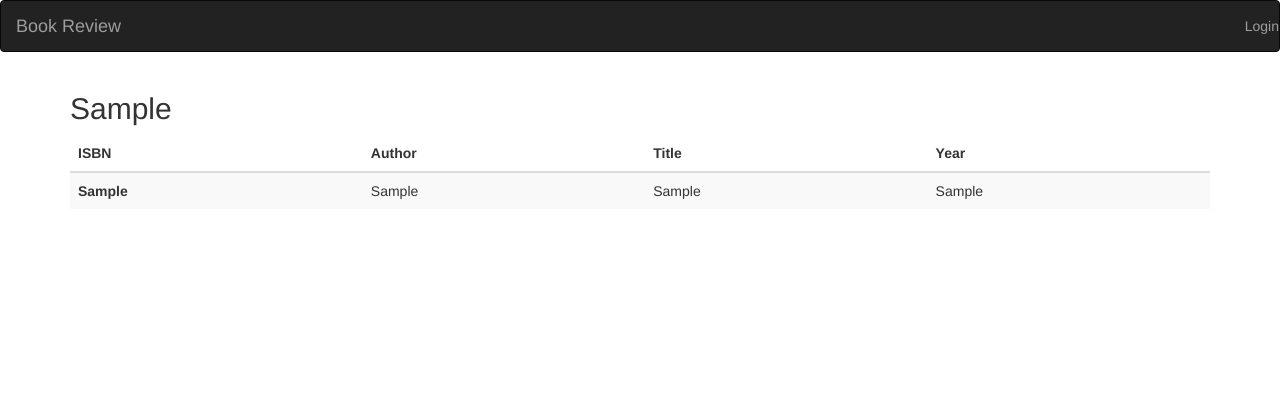
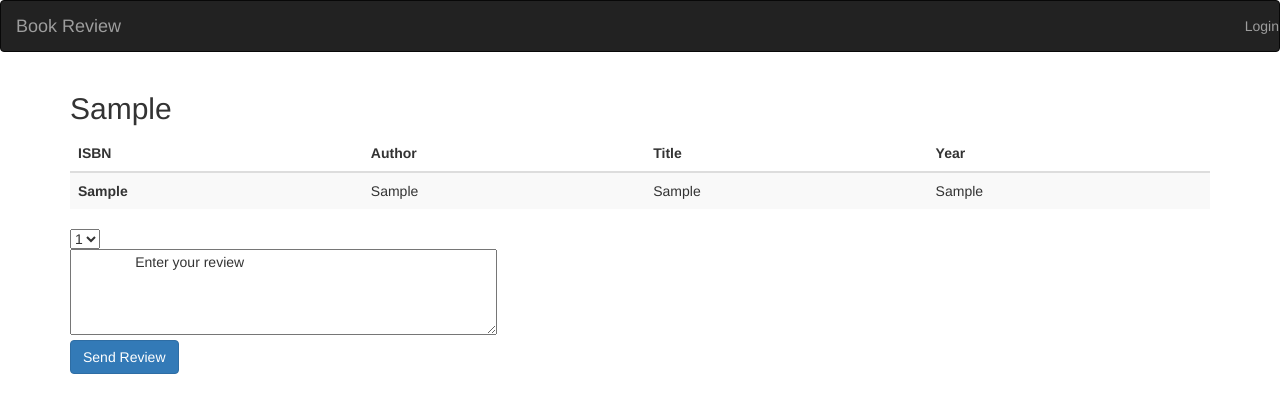
Before and after one commit to vinicius0197/bookreview, a Flask app: template templates/book.html in a window 1280 px wide. Shown: the top 413 px of the page. Run offline with Flask 2, Linux system fonts and the light colour scheme; the template is opened without the code that fills it: most values are stand-ins (such as "Sample title", 1, 10 or a date in 2020); some libraries are stand-ins or nearby versions.

Commit message:
Added basic review functionality

```diff
--- a/application.py
+++ b/application.py
@@ -162,6 +162,7 @@ def search():
 		return render_template("search.html")
 
 @app.route("/search/<id>")
+@login_required
 def search_id(id):
 	book_id = int(id)
 
@@ -169,3 +170,15 @@ def search_id(id):
 		{"id": book_id}).fetchone()
 
 	return render_template("book.html", book_info=book_info)
+
+@app.route("/review/<id>", methods=['POST'])
+def review(id):
+	rating = request.form.get("review")
+	book_id = int(id)
+	text = request.form.get("text")
+
+	db.execute("INSERT INTO reviews (rating, review_id, text) VALUES (:rating, :book_id, :text)", \
+		{"rating": rating, "book_id": book_id, "text":text})
+	db.commit()
+
+	return redirect(url_for('search', id=book_id))
--- a/templates/book.html
+++ b/templates/book.html
@@ -3,6 +3,9 @@
 {% block title %} Book Info {% endblock %}
 
 {% block body %}
+<link href="https://stackpath.bootstrapcdn.com/font-awesome/4.7.0/css/font-awesome.min.css" rel="stylesheet" integrity="sha384-wvfXpqpZZVQGK6TAh5PVlGOfQNHSoD2xbE+QkPxCAFlNEevoEH3Sl0sibVcOQVnN" crossorigin="anonymous">
+
+<link rel="stylesheet" href="//netdna.bootstrapcdn.com/font-awesome/4.2.0/css/font-awesome.min.css">
 
 <div class="container">
 	<h2> {{ book_info[3] }} </h2>
@@ -28,6 +31,22 @@
 			</tr>
 		</tbody>
 	</table>
-</div>
+
+
+<form action="{{ url_for('review', id=book_info[0]) }}" method="post">
+	<select name="review">
+		<option value="1">1</option>
+		<option value="2">2</option>
+		<option value="3">3</option>
+		<option value="4">4</option>
+		<option value="5">5</option>
+	</select><br>
+
+	<textarea name="text" rows="4" cols="50">
+		Enter your review
+	</textarea><br>
+
+	<button type="submit" class="btn btn-primary">Send Review</button>
+</form>
 
 {% endblock %}
```
